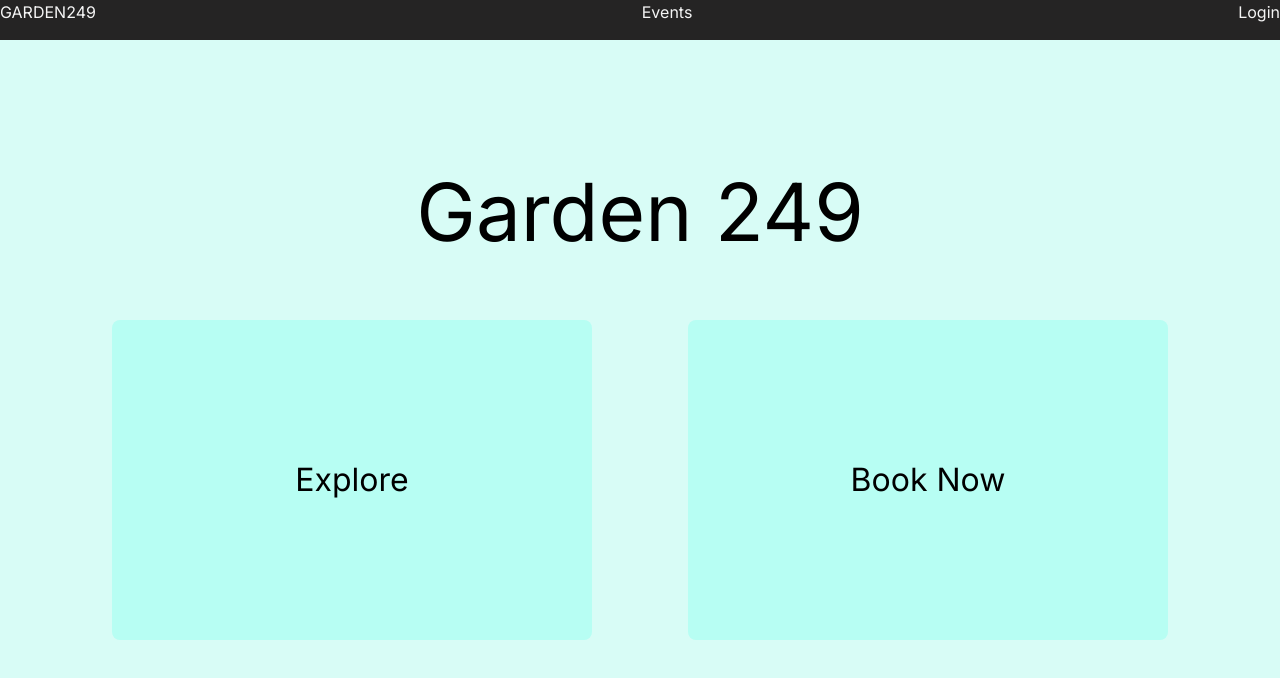
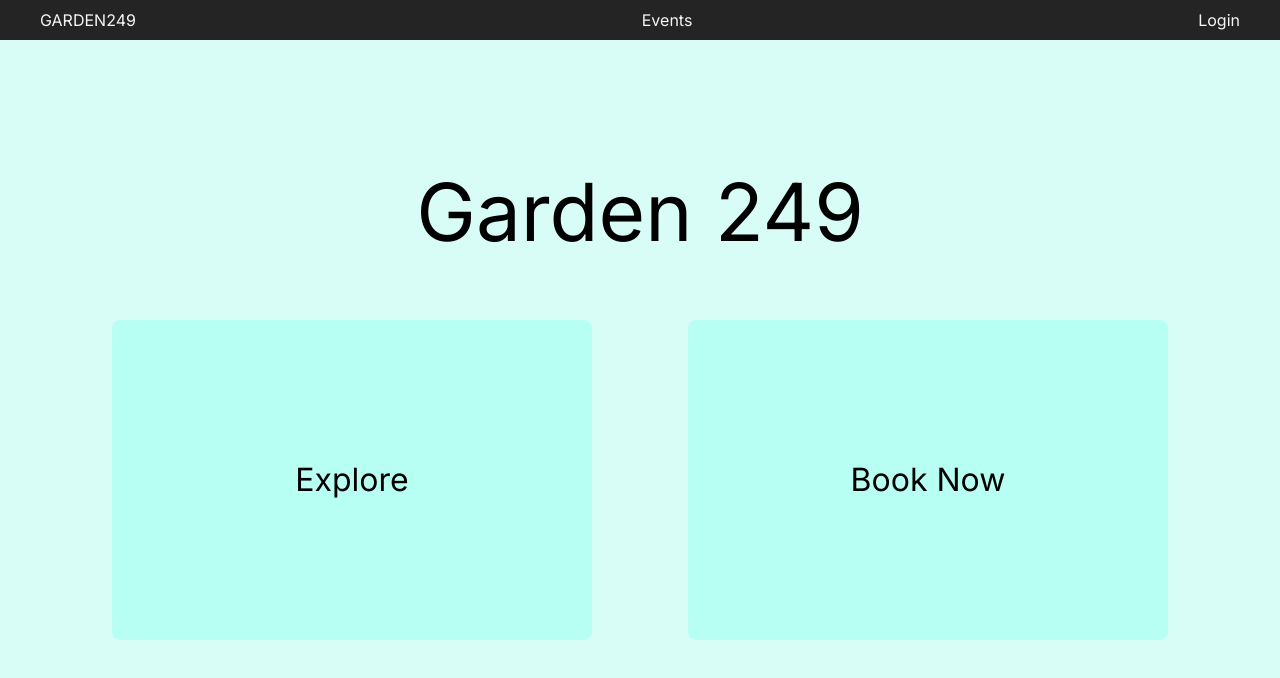
Before and after one commit to KeinoC/G249-v2-0, a Next.js app: page / in a window 1280 px wide. Shown: the top 678 px of the page. Built offline with nearby package versions, Linux system fonts and the light colour scheme; no server answers; the database is empty.

Commit message:
fixed deployment bug

```diff
--- a/app/home/NavBar.css
+++ b/app/home/NavBar.css
@@ -7,11 +7,15 @@
     height: 5vh;
     width: 100vw;
     justify-content: space-between;
+    align-items: center;
     color: whitesmoke;
+    padding-left: 5vh;
+    padding-right: 5vh;
 
 }
 
 .nav-item {
     display: flex;
+    position: relative;
 
 }
--- a/app/home/NavBar.tsx
+++ b/app/home/NavBar.tsx
@@ -1,6 +1,6 @@
 "use client";
 import React, { useContext, useState } from "react";
-import "./Navbar.css";
+import "./NavBar.css";
 import Link from 'next/link';
 
 export default function NavBar() {
```
